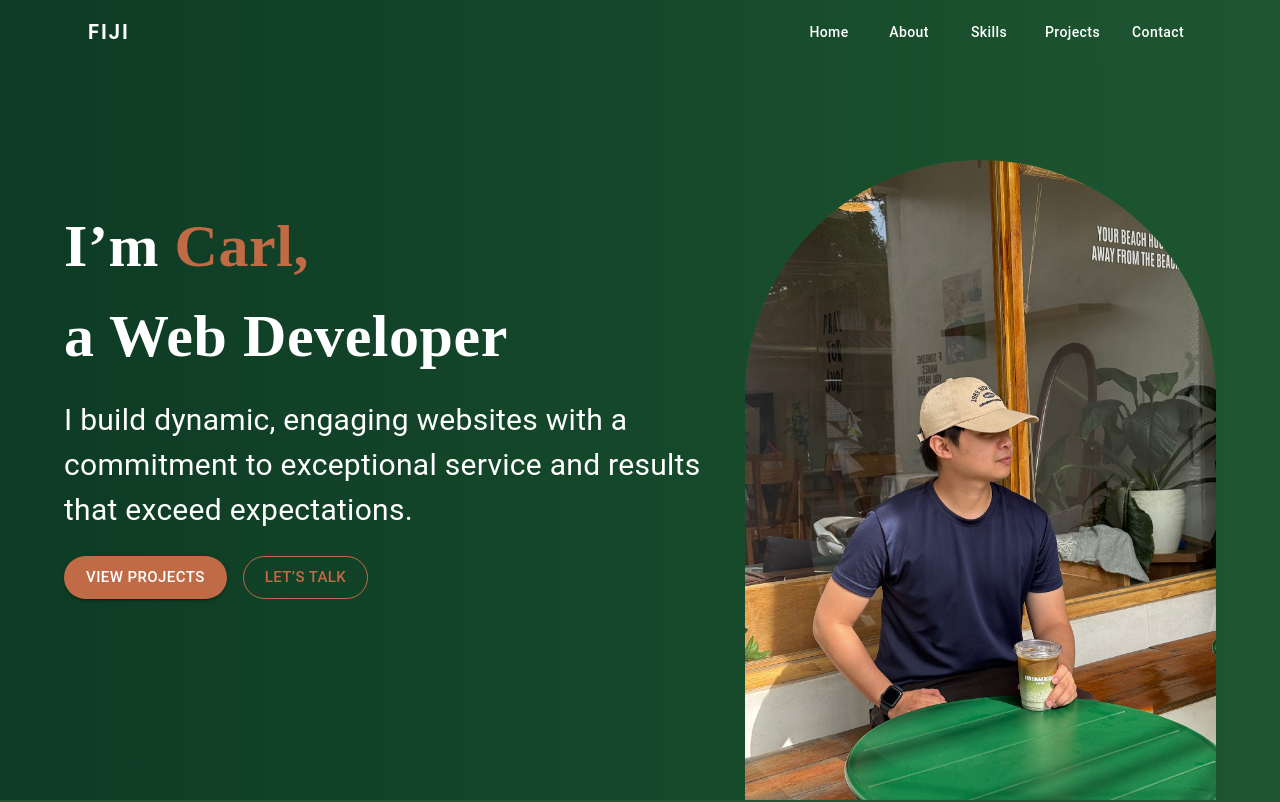
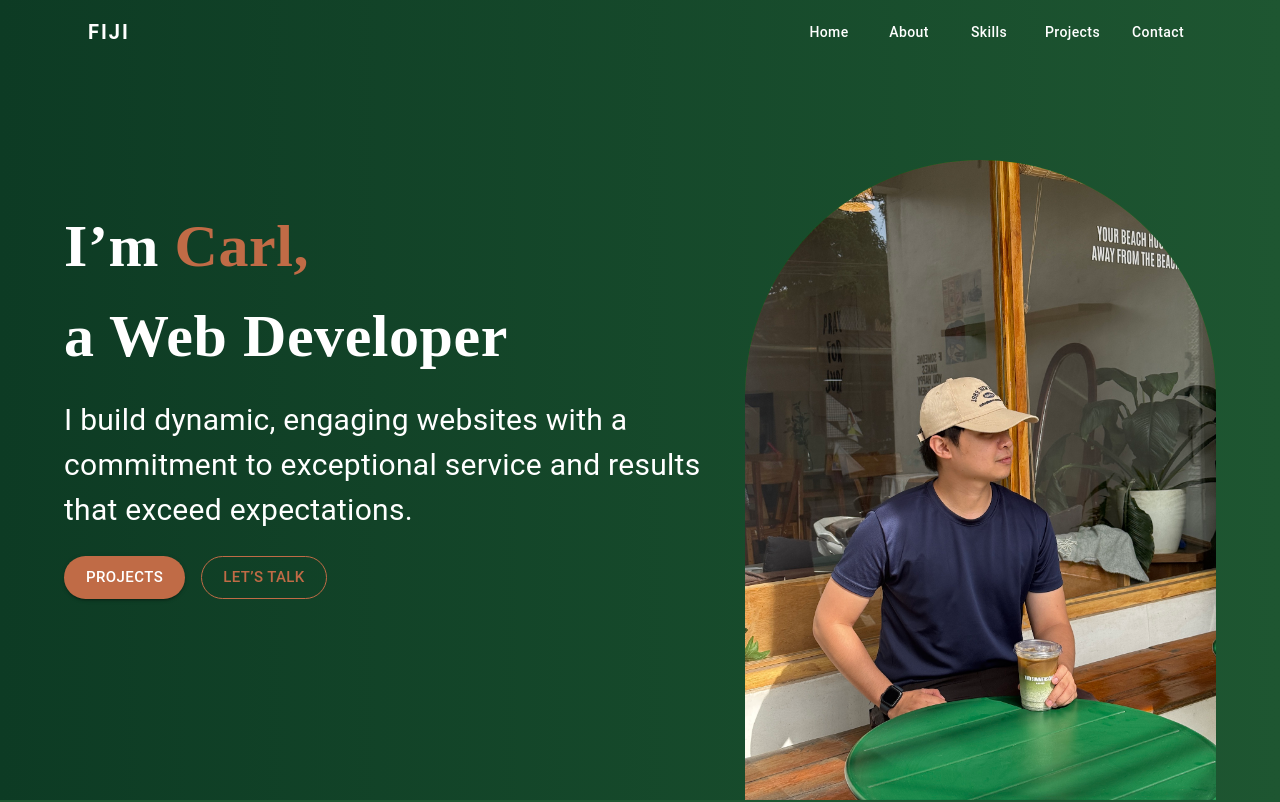
Before and after one commit to FijiDev12/Portfolio, a Next.js app: page / in a window 1280 px wide. Shown: the top 802 px of the page. Built offline with nearby package versions, Linux system fonts and the light colour scheme; a web font is replaced by a local one.

Commit message:
new repo

```diff
--- a/app/page.tsx
+++ b/app/page.tsx
@@ -151,7 +151,7 @@ export default function Home() {
               </Typography>
               <Box sx={{ display: "flex", gap: 2, flexWrap: "wrap" }}>
                 <Button variant="contained" size="large" sx={{ borderRadius: 8, background:"#C06B46", textAlign: "center" }} href="#projects">
-                  View Projects
+                  Projects
                 </Button>
                 <Button variant="outlined"  size="large" sx={{ borderRadius: 8, color:"#C06B46", borderColor:"#C06B46" }} onClick={openLetsTalkModal}>
                   Let’s Talk
```
